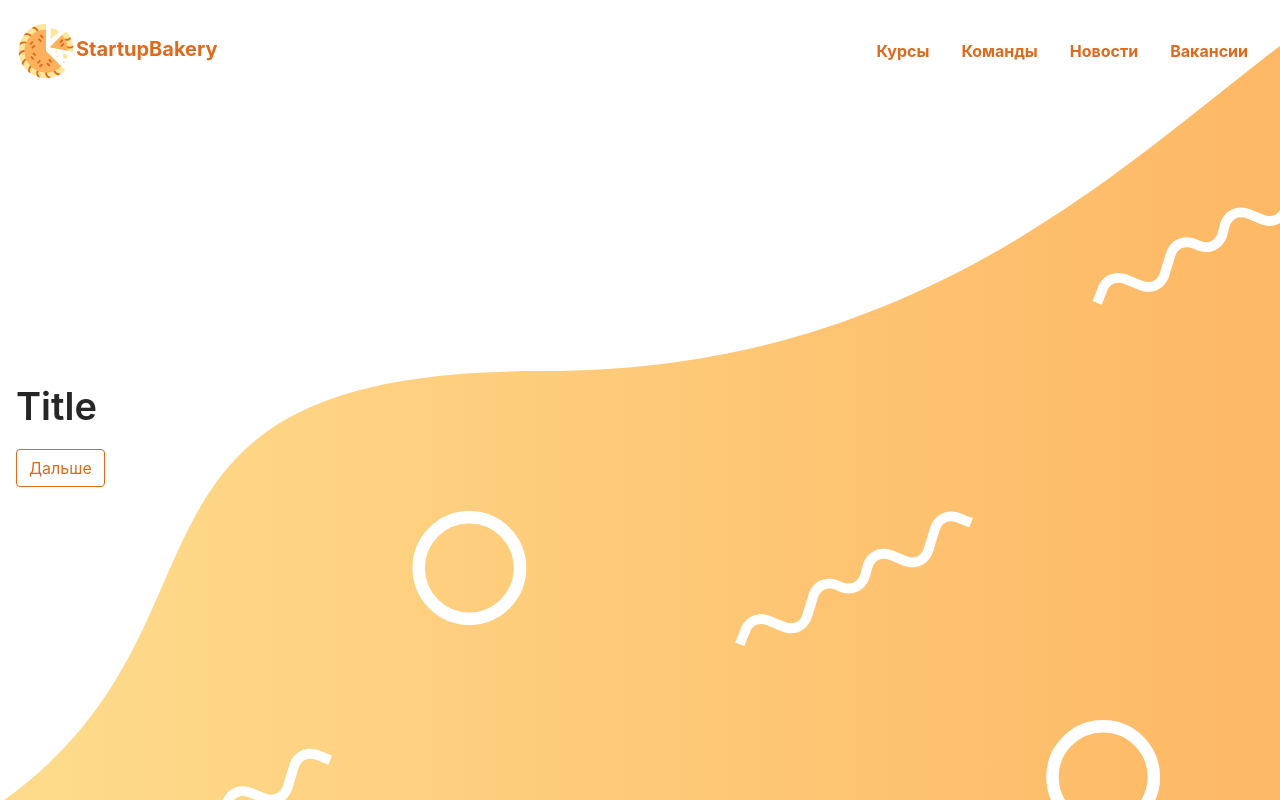
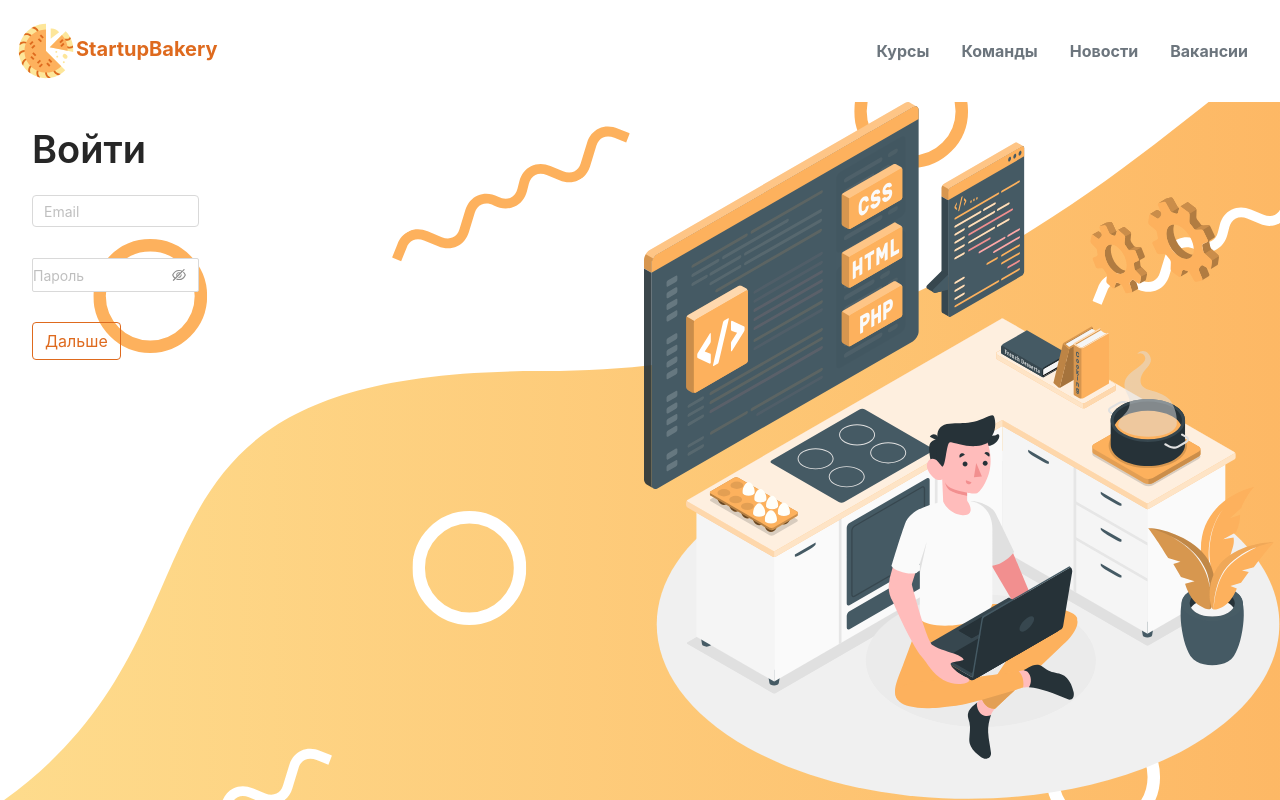
Before and after one commit to tranquilpuma830/startup-bakery, a Next.js app: page / in a window 1280 px wide. Built offline with nearby package versions, Linux system fonts and the light colour scheme.

Commit message:
Some fixes

```diff
--- a/pages/index.js
+++ b/pages/index.js
@@ -1,43 +1,64 @@
 import React from 'react';
 import Link from 'next/link';
-import { Button, Typography, Layout } from 'antd';
+import { Input, Typography, Layout, Form } from 'antd';
 
 const { Content } = Layout;
 const { Text, Title } = Typography;
 
+const layout = {
+  labelCol: { span: 8 },
+  wrapperCol: { span: 16 },
+};
+const tailLayout = {
+  wrapperCol: { offset: 8, span: 16 },
+};
+
 export default function Home() {
   return (
-    <Layout className='cover-container d-flex h-100 p-3 mx-auto flex-column bg-half'>
+    <Layout className='cover-container d-flex h-100 mx-auto flex-column bg-white bg-half-filled'>
       <header class='masthead mb-auto'>
-        <div class='inner'>
+        <div class='inner bg-white p-3'>
           <nav class='d-flex nav nav-masthead justify-content-between align-items-center font-weight-bold'>
             <a class='navbar-brand' href='#'>
               <img src='/logo.svg' width='60' height='60' class='d-inline-block' alt='Startup bakery' />
               StartupBakery
             </a>
             <div className='d-flex w-auto float-right text-secondary'>
-              <a class='nav-link' href='#'>
+              <a class='text-secondary nav-link' href='#'>
                 Курсы
               </a>
-              <a class='nav-link' href='#'>
+              <a class='text-secondary nav-link' href='#'>
                 Команды
               </a>
-              <a class='nav-link' href='#'>
+              <a class='text-secondary nav-link' href='#'>
                 Новости
               </a>
-              <a class='nav-link' href='#'>
+              <a class='text-secondary nav-link' href='#'>
                 Вакансии
               </a>
             </div>
           </nav>
         </div>
       </header>
-      <Content className='d-flex inner cover align-items-center'>
-        <div className='my-auto'>
-          <Title>Title</Title>
-          <Link href='#'>
-            <a className='btn btn-outline-primary'>Дальше</a>
-          </Link>
+      <Content className='d-flex p-4 ml-2 align-items-center bg-guy'>
+        <div className='my-auto h-100'>
+          <Form {...layout} name='basic' initialValues={{ remember: true }} className='my-auto'>
+            <Title>Войти</Title>
+
+            <Form.Item name='username' rules={[{ required: true, message: 'Please input your username!' }]}>
+              <Input placeholder='Email' />
+            </Form.Item>
+
+            <Form.Item name='password' rules={[{ required: true, message: 'Please input your password!' }]}>
+              <Input.Password placeholder='Пароль' />
+            </Form.Item>
+
+            <Form.Item>
+              <Link href='ideas'>
+                <a className='btn btn-outline-primary'>Дальше</a>
+              </Link>
+            </Form.Item>
+          </Form>
         </div>
       </Content>
     </Layout>
--- a/styles/main.scss
+++ b/styles/main.scss
@@ -27,7 +27,8 @@
 
 .bg-filled,
 .bg-half-filled,
-.bg-half {
+.bg-half,
+.bg-guy {
   background: no-repeat !important;
   background-size: cover !important;
 }
@@ -40,6 +41,11 @@
 .bg-half {
   background-image: url('/backgrounds/background-half.svg') !important;
 }
+.bg-guy {
+  background-size: contain !important;
+  background-image: url('/backgrounds/some_guy.svg') !important;
+  background-position: right !important;
+}
 
 .shape-background {
   background: no-repeat;
```
Also changed, not shown: public/backgrounds/some_guy.svg (added).
